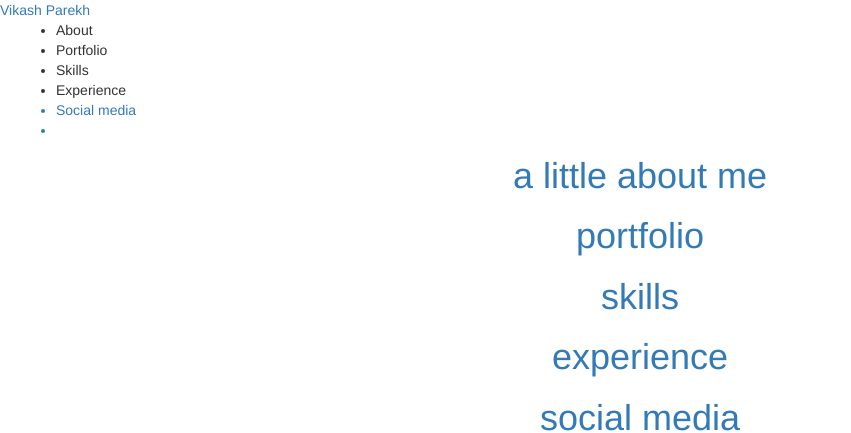
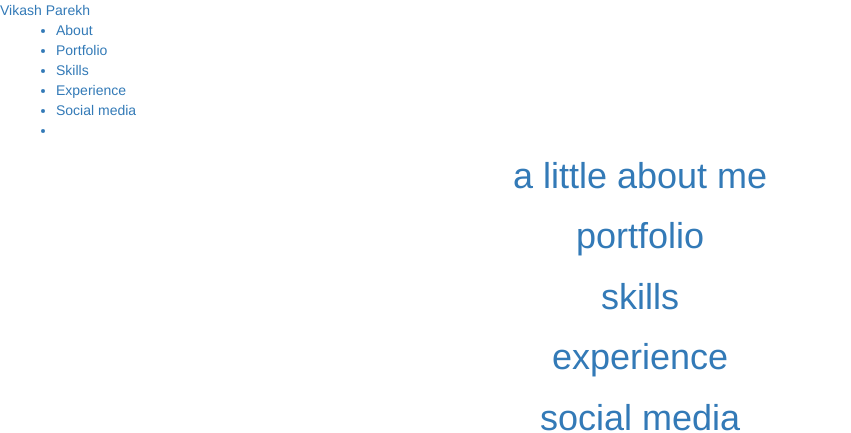
Before and after one commit to vikashiscool/vikash-personal-page, a plain HTML site: page index.html in a window 1280 px wide. Shown: the top 433 px of the page, without its empty margins (0-851 px from the left). Drawn offline with nearby package versions, Linux system fonts and the light colour scheme.

Commit message:
Create internal links

```diff
--- a/index.html
+++ b/index.html
@@ -16,10 +16,10 @@
   <a href="index.html">Vikash Parekh</a>
   <div class = "navbar navbar-collapse">
     <ul>
-      <li>About</li>
-      <li>Portfolio</li>
-      <li>Skills</li>
-      <li>Experience</li>
+      <a href="#about-section"><li>About</li>
+      <a href="#portfolio-section"><li>Portfolio</li>
+      <a href="#skills-section"><li>Skills</li>
+      <a href="#experience-section"><li>Experience</li>
       <a href="#social-section"><li>Social media<li>
     </ul>
   <div>
```
